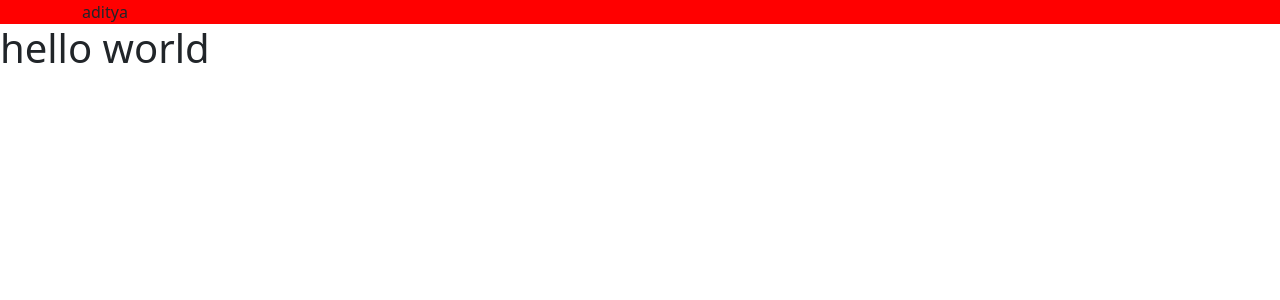
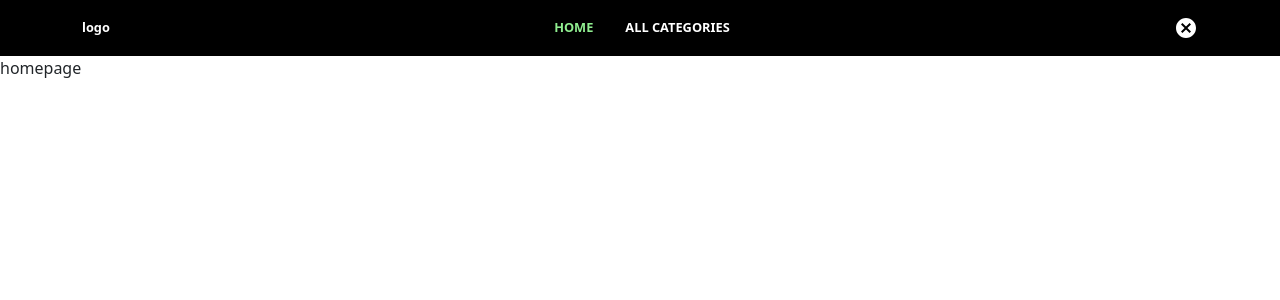
Before and after one commit to adityaPawar1999/ClothWebsite, a React (Create React App) app in the folder front/: page / in a window 1280 px wide. Shown: the top 300 px of the page. Built offline with nearby package versions, Linux system fonts and the light colour scheme.

Commit message:
add pages and navbar

```diff
--- a/front/package.json
+++ b/front/package.json
@@ -3,12 +3,18 @@
   "version": "0.1.0",
   "private": true,
   "dependencies": {
+    "@emotion/react": "^11.11.3",
+    "@emotion/styled": "^11.11.0",
+    "@mui/icons-material": "^5.15.4",
+    "@mui/material": "^5.15.4",
+    "@mui/styled-engine-sc": "^6.0.0-alpha.12",
     "@testing-library/jest-dom": "^5.17.0",
     "@testing-library/react": "^13.4.0",
     "@testing-library/user-event": "^13.5.0",
     "bootstrap": "^5.3.2",
     "react": "^18.2.0",
     "react-dom": "^18.2.0",
+    "react-router-dom": "^6.21.2",
     "react-scripts": "5.0.1",
     "styled-components": "^6.1.8",
     "web-vitals": "^2.1.4"
--- a/front/src/App.js
+++ b/front/src/App.js
@@ -1,14 +1,26 @@
 import 'bootstrap/dist/css/bootstrap.min.css';
 
+import { Route, Routes } from 'react-router-dom';
+
 import Header from "./Components/Header/Header";
+import Homepage from './Pages/Homepage/Homepage'
+import ShopPage from './Pages/ShopPage/ShopPage';
+import LoginPage from './Pages/LoginPage/LoginPage'
+import SignUpPage from './Pages/SignUpPage/SignUpPage'
+import ErrorPage from './Pages/ErrorPage/ErrorPage';
 
 function App() {
   return (
     <>
     <Header/>
-    <h1>hello world</h1>
+    <Routes>
+      <Route path='/' element={<Homepage/>}></Route>
+      <Route path='/Shop' element={<ShopPage/>}></Route>
+      <Route path='/login' element={<LoginPage/>}></Route>
+      <Route path='/SignUp' element={<SignUpPage/>}></Route>
+      <Route path='*' element={<ErrorPage/>}></Route>
+    </Routes>
     </>
   );
 }
-
 export default App;
--- a/front/src/Components/Header/Header.jsx
+++ b/front/src/Components/Header/Header.jsx
@@ -1,11 +1,42 @@
+import { NavLink } from "react-router-dom";
 import HeaderStyle from "./HeaderStyle";
+import { useState ,useEffect } from "react";
 
-const Header = () =>{
-    return(<>
-    <HeaderStyle>
-        <div className='container'>aditya</div>
-    </HeaderStyle>
+import MenuIcon from '@mui/icons-material/Menu';
+import CancelIcon from '@mui/icons-material/Cancel';
 
-    </>)
-}
+const Header = () => {
+  const [valid, setValid] = useState(false);
+
+  const onOff= () => {
+    setValid(!true);
+  };
+  return (
+    <>
+      <HeaderStyle>
+        <div className='container'>
+          <div className="navbar">
+            <div className="logo">
+              logo
+            </div>
+            <div className="navbarList">
+                  <NavLink className='navLink' to='/'>HOME</NavLink>
+                  <NavLink className='navLink' to='/shop'>ALL CATEGORIES</NavLink>
+            </div>
+            <div className="mobileNavbar">
+              {
+              (valid === true) ? (<>
+              <MenuIcon onClick={onOff} className="menuIcon" sx={{color:'white'}} />
+              </>) : (<>
+                <CancelIcon onClick={onOff} className="menuIcon" sx={{color:'white'}}/>
+              </>)
+            }
+            </div>
+          </div>
+        </div>
+      </HeaderStyle>
+    </>
+  );
+};
+
 export default Header;
--- a/front/src/Components/Header/HeaderStyle.js
+++ b/front/src/Components/Header/HeaderStyle.js
@@ -1,6 +1,43 @@
 import styled from 'styled-components'
 
 const HeaderStyle = styled.div`
-background:red;
+    font-size:.8rem;
+    font-weight:600;
+    background:black;
+    padding:.5rem;
+    color:#fff;
+a{
+    color:#fff;
+    text-decoration:none;
+    border:none;
+}
+.active{
+    color:lightgreen;
+}
+.navbarList{
+    display:flex;
+    gap:2rem;
+    bisplay:block;
+}
+navLink{
+    display:flex;
+    gap:3rem;
+}
+.menuIcon  .cancelIcon{
+    display:none;
+    padding-left:9rem;
+}
+@media only screen and (max-width: 767px) {
+.navbarList{
+    display:none;
+}
+.mobileNavbar{
+    display:block;
+}
+.menuIcon , .cancelIcon{
+    display:block;
+    color:#fff;
+}
+}
 `
 export default HeaderStyle;
--- /dev/null
+++ b/front/src/Pages/ErrorPage/ErrorPage.jsx
@@ -0,0 +1,6 @@
+const ErrorPage = () =>{
+    return(<>
+    Error
+    </>)
+}
+export default ErrorPage;
--- /dev/null
+++ b/front/src/Pages/Homepage/Homepage.jsx
@@ -0,0 +1,6 @@
+const Homepage = () =>{
+    return(<>
+    homepage
+    </>)
+}
+export default Homepage;
--- /dev/null
+++ b/front/src/Pages/LoginPage/LoginPage.jsx
@@ -0,0 +1,6 @@
+const LoginPage = () =>{
+    return(<>
+    loginPAge
+    </>)
+}
+export default LoginPage
--- /dev/null
+++ b/front/src/Pages/ShopPage/ShopPage.jsx
@@ -0,0 +1,6 @@
+const ShopPage = () =>{
+    return(<>
+    shoppage
+    </>)
+}
+export default ShopPage;
--- /dev/null
+++ b/front/src/Pages/SignUpPage/SignUpPage.jsx
@@ -0,0 +1,6 @@
+const SignUpPage = () =>{
+    return(<>
+    SignUpPage
+    </>)
+}
+export default SignUpPage;
--- a/front/src/index.js
+++ b/front/src/index.js
@@ -2,9 +2,11 @@ import React from 'react';
 import ReactDOM from 'react-dom/client';
 import './index.css';
 import App from './App';
+
+import { BrowserRouter} from 'react-router-dom';
 const root = ReactDOM.createRoot(document.getElementById('root'));
 root.render(
-  <React.StrictMode>
+  <BrowserRouter>
     <App />
-  </React.StrictMode>
+  </BrowserRouter>
 );
```
Also changed, not shown: front/src/index.css (line endings or trailing spaces), 1 other file (tests, documents, lock files or other folders).
